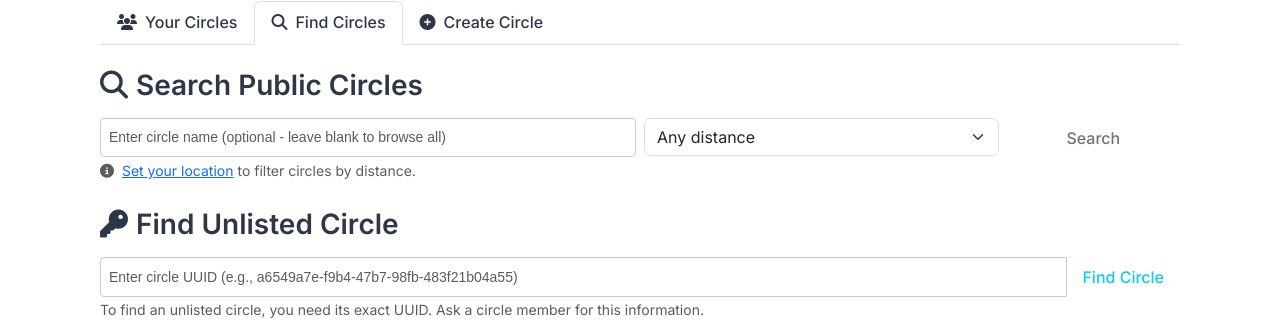
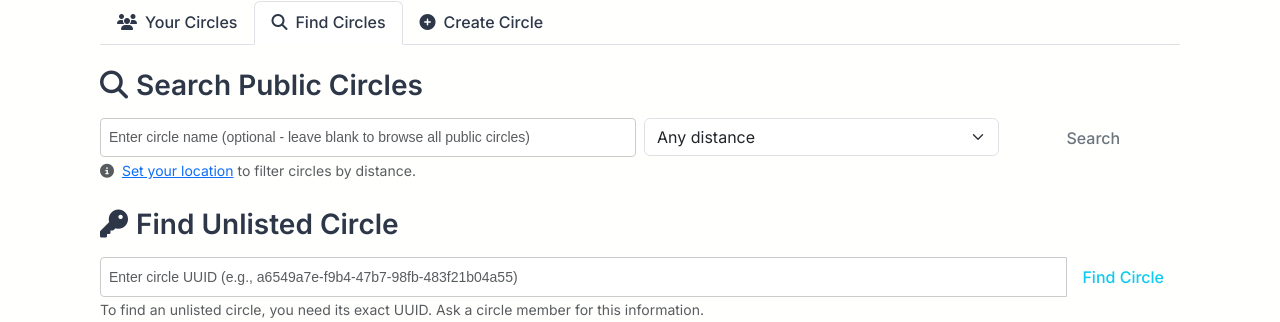
Before and after one commit to sfirke/meutch, a Flask app: page /circles/ in a window 1280 px wide. Shown: the part 221-543 px from the top of the page. Run offline with Flask 3, Linux system fonts and the light colour scheme; the visitor is signed in with stand-in values (Sample User, id 1); data comes from the database, SQL or seed files in the repository; data that the repository does not hold is empty; some libraries are stand-ins or nearby versions.

Commit message:
tweak text to be more precise

```diff
--- a/app/templates/circles/circles.html
+++ b/app/templates/circles/circles.html
@@ -93,7 +93,7 @@
         {{ search_form.csrf_token }}
         <div class="row g-2">
             <div class="col-md-6">
-                {{ search_form.search_query(class="form-control", placeholder="Enter circle name (optional - leave blank to browse all)") }}
+                {{ search_form.search_query(class="form-control", placeholder="Enter circle name (optional - leave blank to browse all public circles)") }}
                 {% for error in search_form.search_query.errors %}
                     <div class="text-danger">{{ error }}</div>
                 {% endfor %}
```
